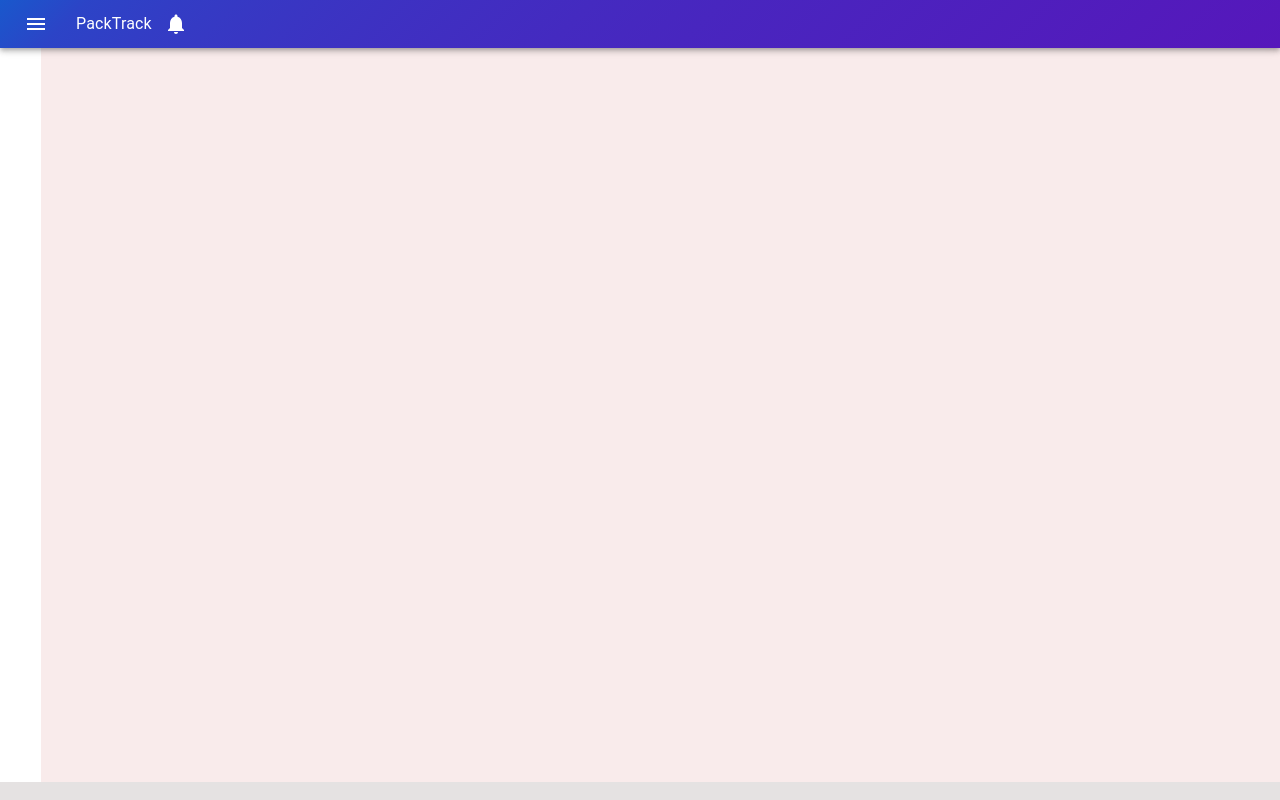
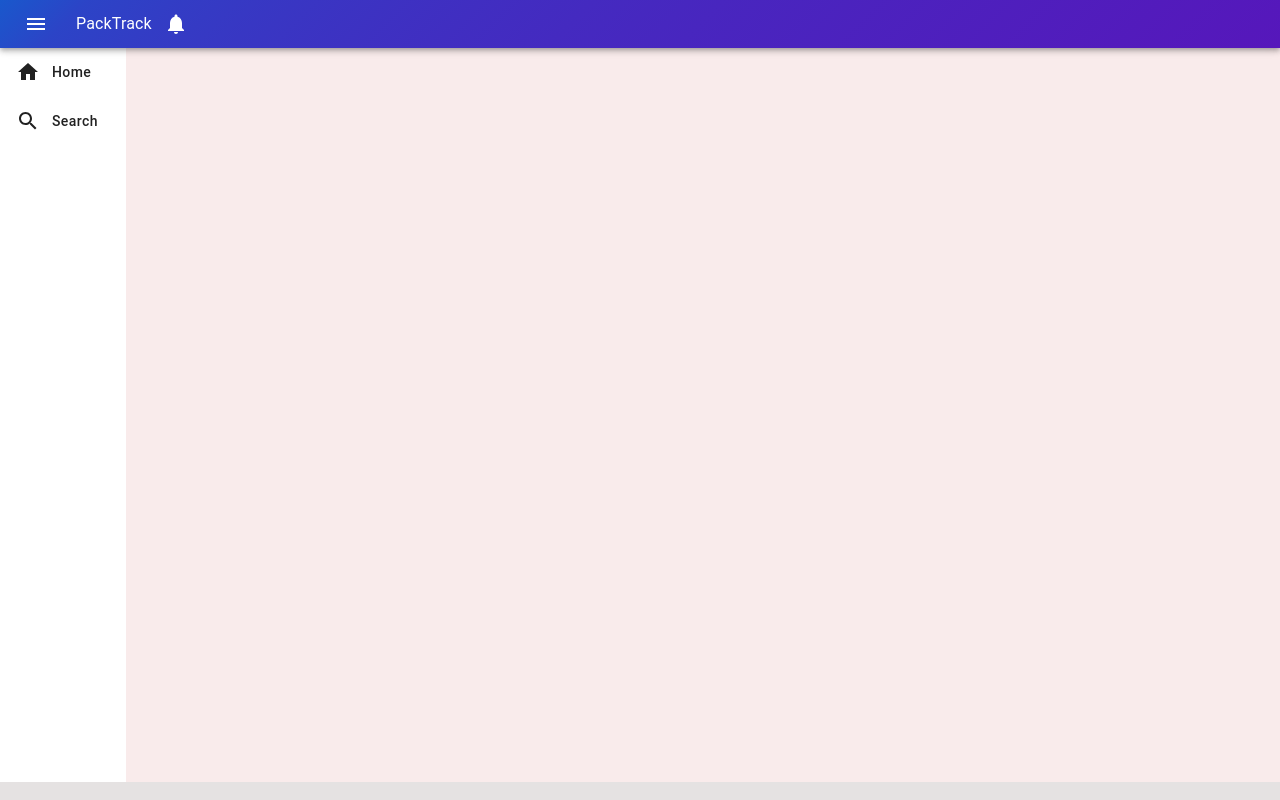
Before and after one commit to IzzyBeraja/PackTrack, a Next.js app: page / in a window 1280 px wide. Built offline with nearby package versions, Linux system fonts and the light colour scheme.

Commit message:
Updated how sidebar and drawer render

```diff
--- a/components/SideBar.tsx
+++ b/components/SideBar.tsx
@@ -1,44 +1,29 @@
-import { Drawer } from "@material-ui/core";
-import { SvgIconComponent } from "@material-ui/icons";
-import MaterialIconButton from "./common/MaterialIconButton";
+import Drawer, { DrawerItem } from "./common/Drawer";
+import { Home, Search } from "@material-ui/icons";
 
 import styles from "./SideBar.module.scss";
 
-export type SideBarItem = {
-  key: string;
-  icon: SvgIconComponent;
-  label: string;
-  onClick: (event: React.MouseEvent<HTMLButtonElement, MouseEvent>) => void;
+type Props = {
+  className?: string;
 };
 
-type Props = {
-  className?: string;
-  isOpen: boolean;
-  onClose: (event: {}, reason: "backdropClick" | "escapeKeyDown") => void;
-  style: "compressed" | "expanded";
-  sideBarItemList: SideBarItem[];
-};
+const SideBar = ({ className }: Props) => {
+  const sideBarItems: DrawerItem[] = [
+    {
+      key: "1",
+      label: "Home",
+      icon: Home,
+      onClick: () => {},
+    },
+    {
+      key: "2",
+      label: "Search",
+      icon: Search,
+      onClick: () => {},
+    },
+  ];
 
-const SideBar = ({
-  className,
-  isOpen,
-  onClose,
-  sideBarItemList,
-  style,
-}: Props) => {
-  return (
-    <Drawer className={className} anchor="left" open={isOpen} onClose={onClose}>
-      {sideBarItemList.map(({ key, icon, label, onClick }) => (
-        <MaterialIconButton
-          key={key}
-          icon={icon}
-          label={label}
-          style={style}
-          onClick={onClick}
-        />
-      ))}
-    </Drawer>
-  );
+  return <Drawer items={sideBarItems} status="expanded" />;
 };
 
 export default SideBar;
--- /dev/null
+++ b/components/common/Drawer.tsx
@@ -0,0 +1,33 @@
+import { SvgIconComponent, WebAsset } from "@material-ui/icons";
+import MaterialIconButton from "./MaterialIconButton";
+
+export type DrawerItem = {
+  key: string;
+  label: string;
+  icon?: SvgIconComponent;
+  onClick: (event: React.MouseEvent<HTMLButtonElement, MouseEvent>) => void;
+};
+
+type Props = {
+  status: "expanded" | "collapsed";
+  items: DrawerItem[];
+};
+
+const Drawer = ({ status, items }: Props) => {
+  return (
+    <div>
+      {items.map(({ key, label, icon, onClick }) => (
+        <div key={key}>
+          <MaterialIconButton
+            icon={icon || WebAsset}
+            label={label}
+            onClick={onClick}
+            style={status}
+          />
+        </div>
+      ))}
+    </div>
+  );
+};
+
+export default Drawer;
--- a/components/common/MaterialIconButton.module.scss
+++ b/components/common/MaterialIconButton.module.scss
@@ -5,10 +5,10 @@
 }
 
 .iconOnly {
-  margin: auto;
+  padding: 0.75;
 }
 
 .text {
-  padding-left: 0.75rem;
+  padding: 0 0.75rem;
   text-transform: none;
 }
--- a/components/common/MaterialIconButton.tsx
+++ b/components/common/MaterialIconButton.tsx
@@ -8,7 +8,7 @@ type Props = {
   label: string;
   className?: string;
   type?: "button" | "submit" | "reset";
-  style?: "compressed" | "expanded";
+  style?: "collapsed" | "expanded";
   onClick: (event: React.MouseEvent<HTMLButtonElement, MouseEvent>) => void;
 };
 
--- a/pages/index.tsx
+++ b/pages/index.tsx
@@ -8,34 +8,15 @@ import { useState } from "react";
 
 import "bootstrap/dist/css/bootstrap.css";
 import "@fortawesome/fontawesome-free/css/all.css";
-import SideBar, { SideBarItem } from "../components/SideBar";
+import SideBar from "../components/SideBar";
 
 export default function Home() {
   const [isSideBarOpen, setIsSideBarOpen] = useState(false);
-  const [sideBarStyle, setSideBarStyle] = useState<"compressed" | "expanded">(
-    "compressed"
+  const [sideBarStyle, setSideBarStyle] = useState<"collapsed" | "expanded">(
+    "collapsed"
   );
 
   const username = "Izzy Beraja";
-  const sideBarItems: SideBarItem[] = [
-    { key: "1", icon: HomeIcon, label: "Home", onClick: () => {} },
-    {
-      key: "2",
-      icon: Search,
-      label: "Search",
-      onClick: () => {
-        setSideBarStyle("compressed");
-      },
-    },
-    {
-      key: "3",
-      icon: Filter,
-      label: "Filter",
-      onClick: () => {
-        setSideBarStyle("expanded");
-      },
-    },
-  ];
 
   return (
     <div className={styles.container}>
@@ -48,13 +29,7 @@ export default function Home() {
         onOpenMenu={() => setIsSideBarOpen(true)}
         username={username}
       />
-      <SideBar
-        className={styles.sidebar}
-        isOpen={isSideBarOpen}
-        onClose={() => setIsSideBarOpen(false)}
-        style={sideBarStyle}
-        sideBarItemList={sideBarItems}
-      />
+      <SideBar className={styles.sidebar} />
       <main className={styles.main}></main>
       <footer className={styles.footer}></footer>
     </div>
```
